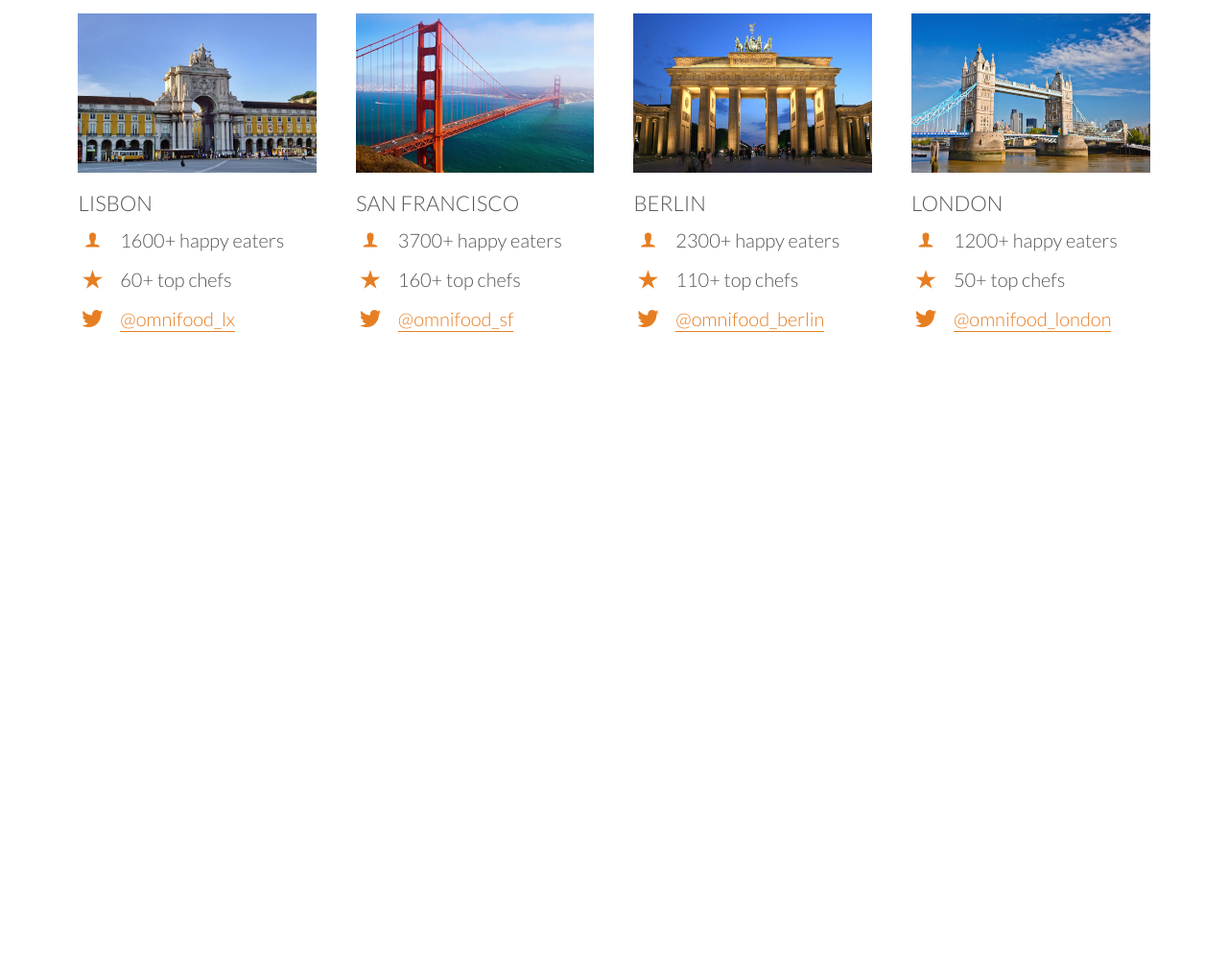
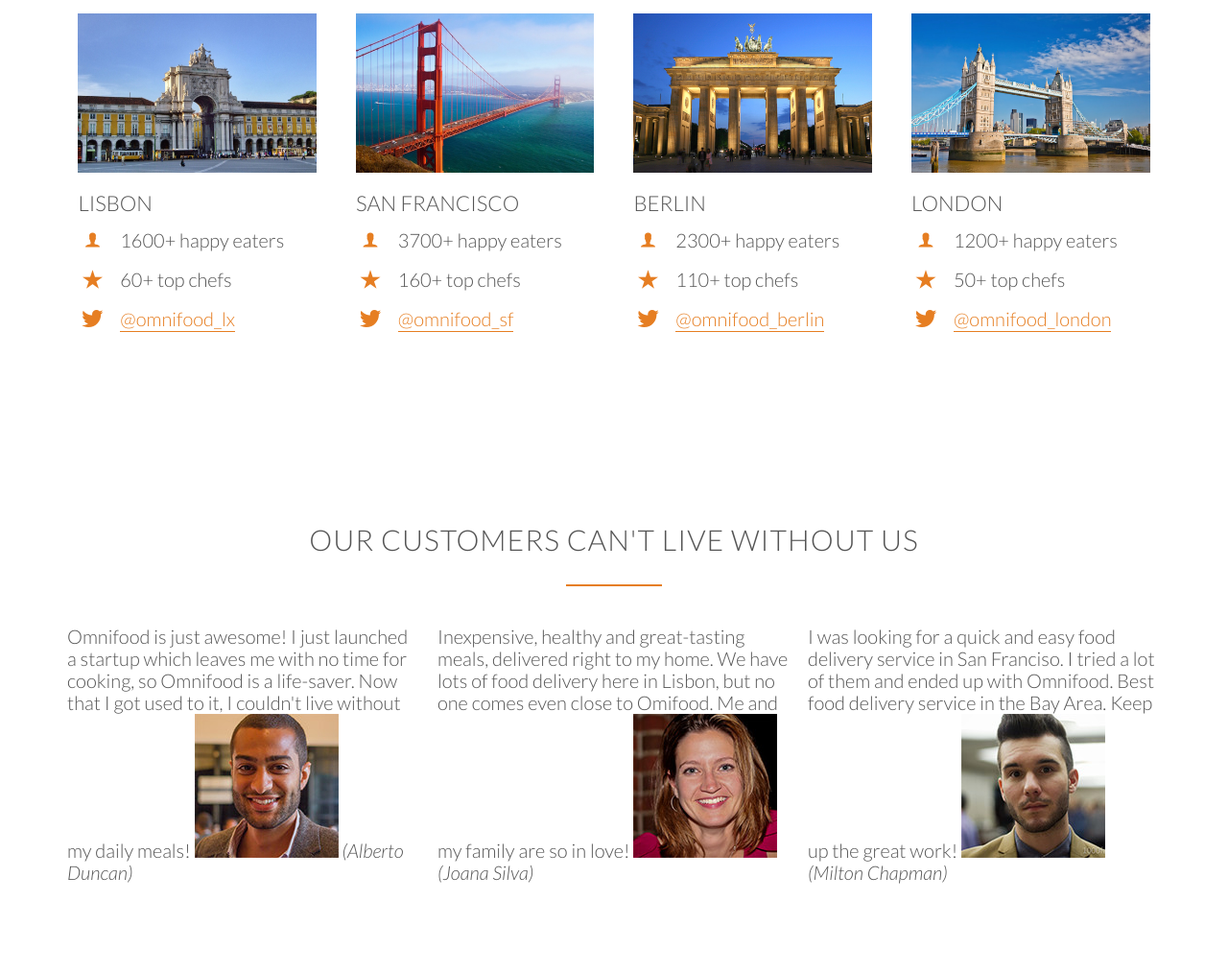
Before and after one commit to xbryan813x/omnifood, a plain HTML site: page omnifood/index.html in a window 1280 px wide. Shown: the part 2920-3933 px from the top of the page at 96% size. Before the commit the page ends 3385 px from the top, so only its background shows below. Drawn offline with Linux system fonts and the light colour scheme; files whose address does not match are found by name.

Commit message:
added the customer testimonial html section

```diff
--- a/omnifood/index.html
+++ b/omnifood/index.html
@@ -207,5 +207,39 @@
                 </div>
             </div>
         </section>
+        <section class="section-testimonials">
+            <div class="row">
+                <h2>Our customers can't live without us</h2>
+            </div>
+            <div class="row">
+                <div class="col span-1-of-3">
+                    <blockquote>
+                        Omnifood is just awesome! I just launched a startup which leaves me with no time for cooking, so Omnifood is a life-saver. Now that I got used to it, I couldn't live without my daily meals!
+                        <cite>
+                            <img src="resources/img/customer-1.jpg">
+                            (Alberto Duncan)
+                        </cite>
+                    </blockquote>
+                </div>
+                <div class="col span-1-of-3">
+                    <blockquote>
+                        Inexpensive, healthy and great-tasting meals, delivered right to my home. We have lots of food delivery here in Lisbon, but no one comes even close to Omifood. Me and my family are so in love!
+                        <cite>
+                            <img src="resources/img/customer-2.jpg">
+                            (Joana Silva)
+                        </cite>
+                    </blockquote>
+                </div>
+                <div class="col span-1-of-3">
+                    <blockquote>
+                        I was looking for a quick and easy food delivery service in San Franciso. I tried a lot of them and ended up with Omnifood. Best food delivery service in the Bay Area. Keep up the great work!
+                        <cite>
+                            <img src="resources/img/customer-3.jpg">
+                            (Milton Chapman)
+                        </cite>
+                    </blockquote>
+                </div>
+            </div>
+        </section>
     </body>
 </html>
```
